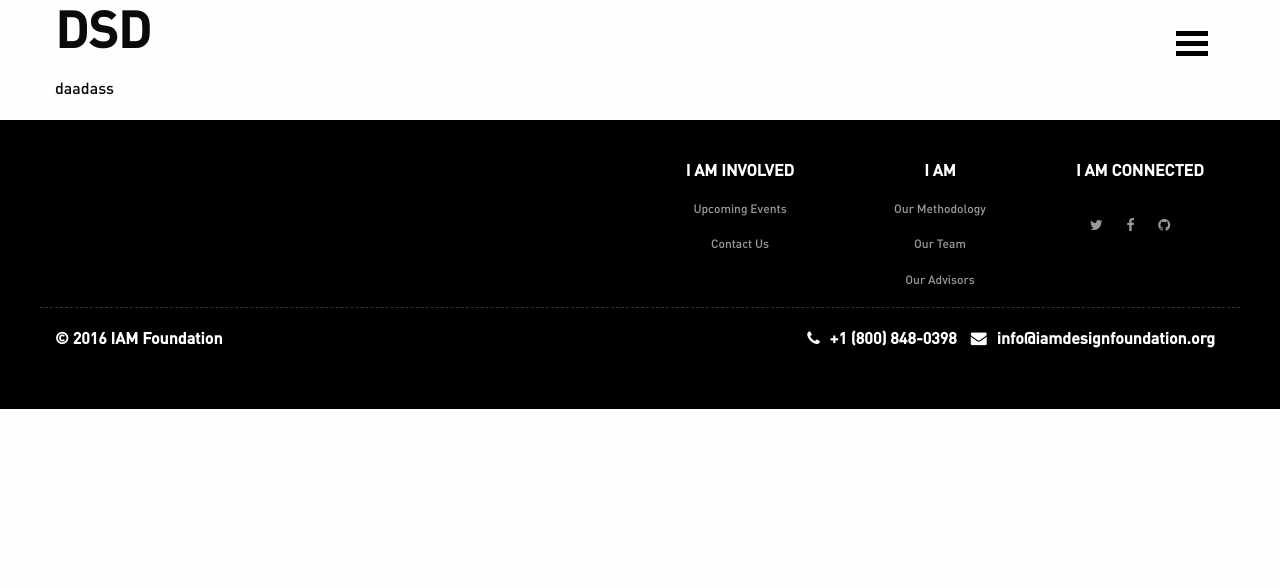
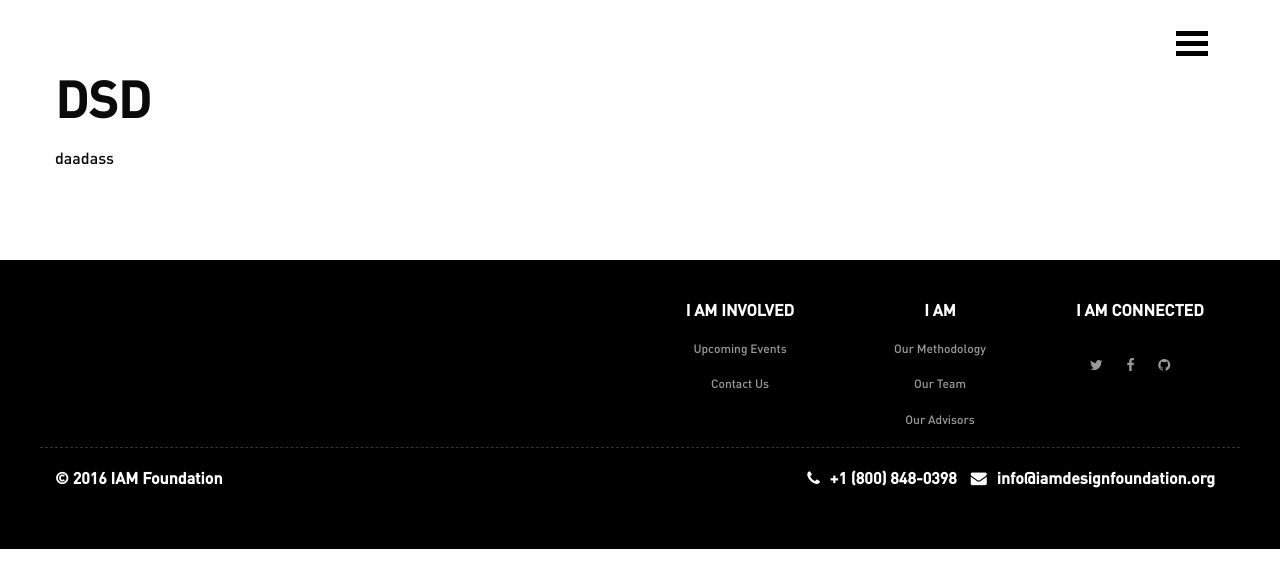
Before and after one commit to akritibhusal/iamf, a Jekyll site: the page built from dsd.markdown, in a window 1280 px wide. Shown: the top 588 px of the page. Built offline with Jekyll 4.4.1, drawn with Linux system fonts in a browser that asks for light colours.

Commit message:
default layout

```diff
--- a/_layouts/default_page.html
+++ b/_layouts/default_page.html
@@ -2,7 +2,7 @@
 layout: default
 ---
 
-<section>
+<section class="default_page">
 	<div class="row">
 		<div class="large-10 medium-10 small-10 column">
 			<div class="method-content">
```
